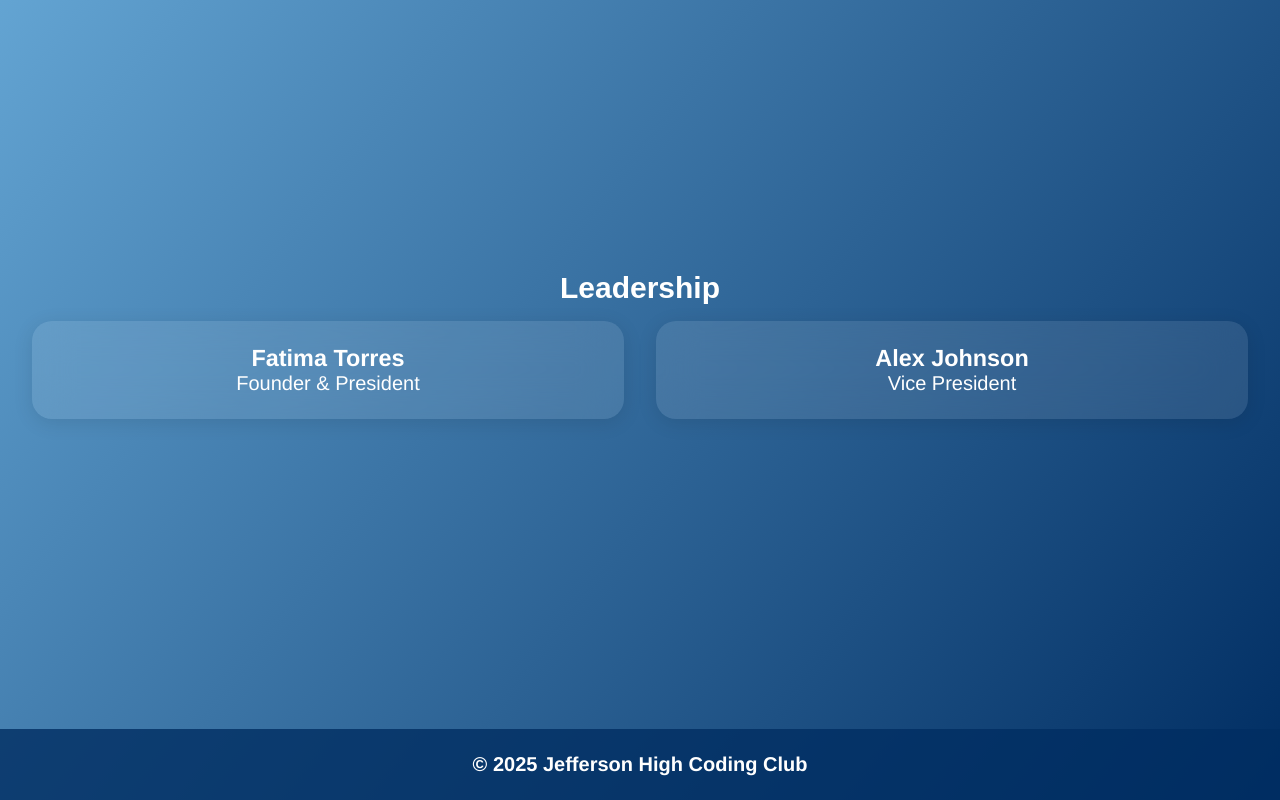
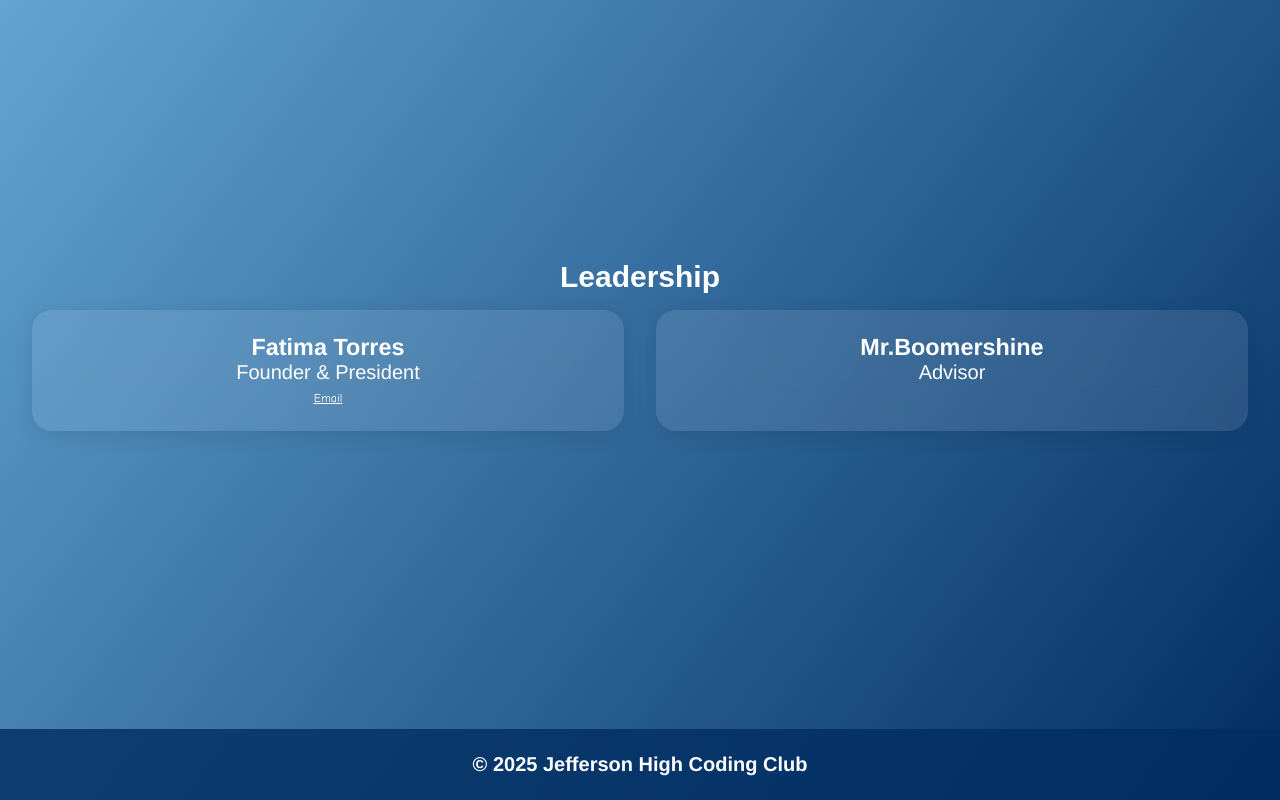
Before and after one commit to fatimatorres122207-sketch/JHS-Coding-Club, a plain HTML site: page about.html in a window 1280 px wide. Shown: the part 871-1671 px from the top of the page. Drawn offline with Linux system fonts and the light colour scheme.

Commit message:
Update about.html

```diff
--- a/about.html
+++ b/about.html
@@ -35,10 +35,15 @@
             <div class="card">
                 <h3>Fatima Torres</h3>
                 <p>Founder & President</p>
+<a href="mailto:26ftorres@crschools.us"
+   style="color: white; font-size: 12px; font-family: 'Comic Sans MS', cursive;">
+   Email
+</a>
+
             </div>
             <div class="card">
-                <h3>Alex Johnson</h3>
-                <p>Vice President</p>
+                <h3>Mr.Boomershine</h3>
+                <p>Advisor</p>
             </div>
         </div>
     </section>
```
